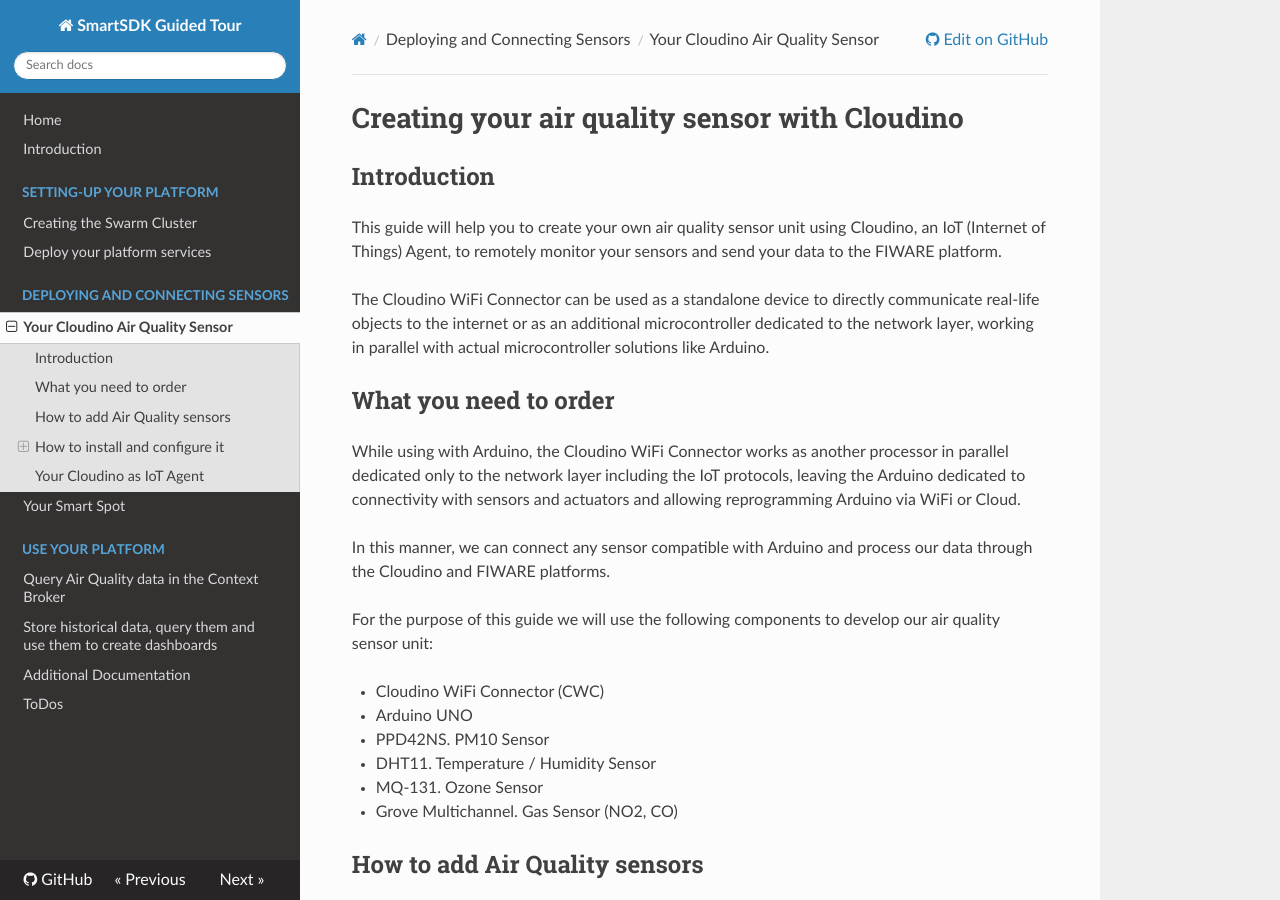
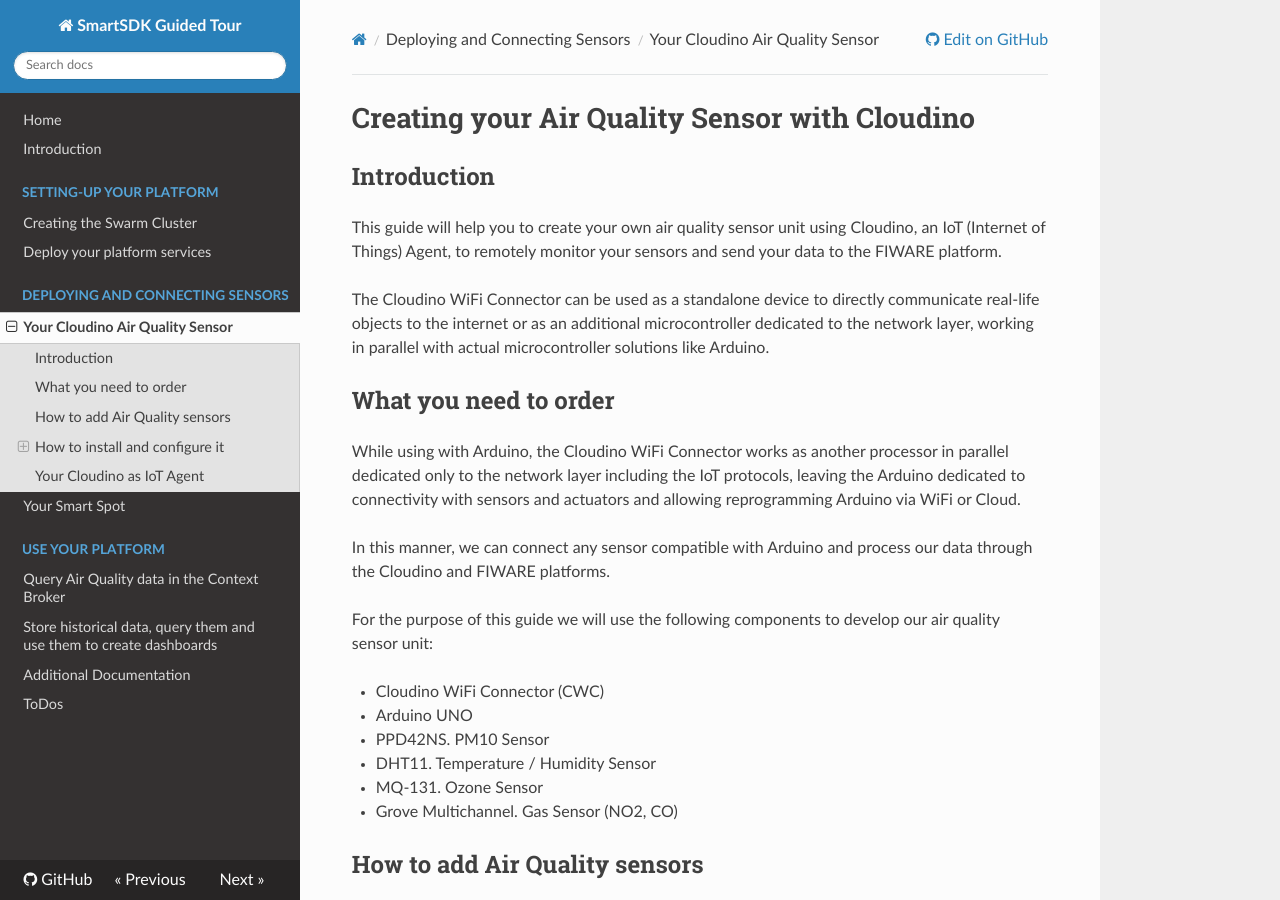
Before and after one commit to smartsdk/guided-tour, an MkDocs documentation site: the page built from docs/sensors/cloudino.md, in a window 1280 px wide and 900 px high. Built offline with MkDocs 1.6.1, drawn with Linux system fonts in a browser that asks for light colours; nearby versions of some CDN libraries; comment, search, counter and statistics services are not loaded; old or Windows-style settings are respelled for this version of MkDocs.

Commit message:
Title uppercase

```diff
--- a/docs/sensors/cloudino.md
+++ b/docs/sensors/cloudino.md
@@ -1,4 +1,4 @@
-# Creating your air quality sensor with Cloudino
+# Creating your Air Quality Sensor with Cloudino
 
 ## Introduction
 
```
